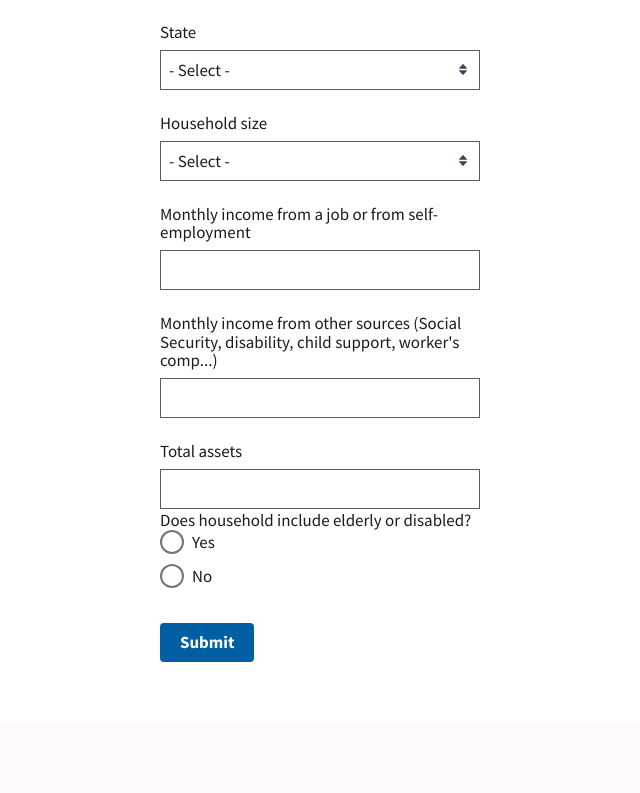
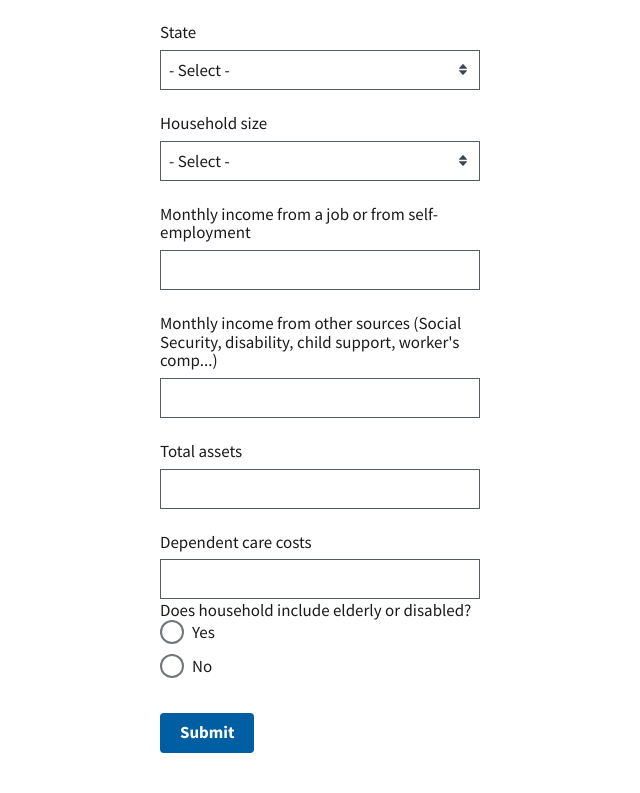
Before and after one commit to 18F/snap-api-prototype, a Flask app: page /prescreener in a window 1280 px wide. Shown: the part 75-868 px from the top of the page, without its empty margins (0-640 px from the left). Before the commit the page ends 737 px from the top, so only its background shows below. Run offline with Flask 2, Linux system fonts and the light colour scheme.

Commit message:
Add dependent care deduction to model

```diff
--- a/app.py
+++ b/app.py
@@ -48,6 +48,7 @@ def calculate_from_json():
 @app.route('/calculate_from_form', methods=['POST', 'GET'])
 def calculate_from_form():
     input_data = request.form.to_dict()
+
     input_data['household_size'] = int(input_data['household_size'])
     input_data['monthly_job_income'] = int(input_data['monthly_job_income'])
     input_data['monthly_non_job_income'] = int(input_data['monthly_non_job_income'])
--- a/features/steps/steps.py
+++ b/features/steps/steps.py
@@ -30,6 +30,10 @@ def step_impl(context, number):
 def step_impl(context, number):
     context.input_data['resources'] = number
 
+@given('the household has dependent care costs of ${number:d} monthly')
+def step_impl(context, number):
+    context.input_data['dependent_care_costs'] = number
+
 @when('we run the benefit estimator...')
 def step_impl(context):
     benefit_estimate = BenefitEstimate(context.input_data)
--- a/snap_financial_factors/benefit_estimate.py
+++ b/snap_financial_factors/benefit_estimate.py
@@ -9,7 +9,7 @@ from snap_financial_factors.fetch_income_limits import FetchIncomeLimits
 
 class BenefitEstimate:
     def __init__(self, input_data):
-        # Load user input data
+        # Load user input data: required fields
         self.input_data = input_data
         self.state_or_territory = input_data['state_or_territory']
         self.monthly_job_income = input_data['monthly_job_income']
@@ -17,6 +17,9 @@ class BenefitEstimate:
         self.household_size = input_data['household_size']
         self.household_includes_elderly_or_disabled = input_data['household_includes_elderly_or_disabled']
         self.resources = input_data['resources']
+
+        # Load user input data: optional fields
+        self.dependent_care_costs = input_data.get('dependent_care_costs', 0)
 
         # Load SNAP program data as YAML
         self.bbce_data = yaml.safe_load(open('./program_data/bbce.yaml', 'r'))
--- a/templates/prescreener.html
+++ b/templates/prescreener.html
@@ -102,8 +102,20 @@
                      name="monthly_non_job_income"
                      class="usa-input"
                      required />
-              <label class="usa-label" for="resources">Total assets</label>
-              <input required id="resources" name="resources" class="usa-input" />
+              <label class="usa-label" for="resources">
+                Total assets
+              </label>
+              <input id="resources"
+                     name="resources"
+                     class="usa-input"
+                     required />
+              <label class="usa-label" for="dependent_care_costs">
+                Dependent care costs
+              </label>
+              <input id="dependent_care_costs"
+                     name="dependent_care_costs"
+                     class="usa-input"
+                     required />
               <fieldset class="usa-fieldset">
                 <legend>Does household include elderly or disabled?</legend>
                 <div class="usa-radio">
```
Also changed, not shown: notes/modeling_progress.md (+1 -1 lines), snap_financial_factors/net_income.py (+8 -1 lines), 1 other file.
